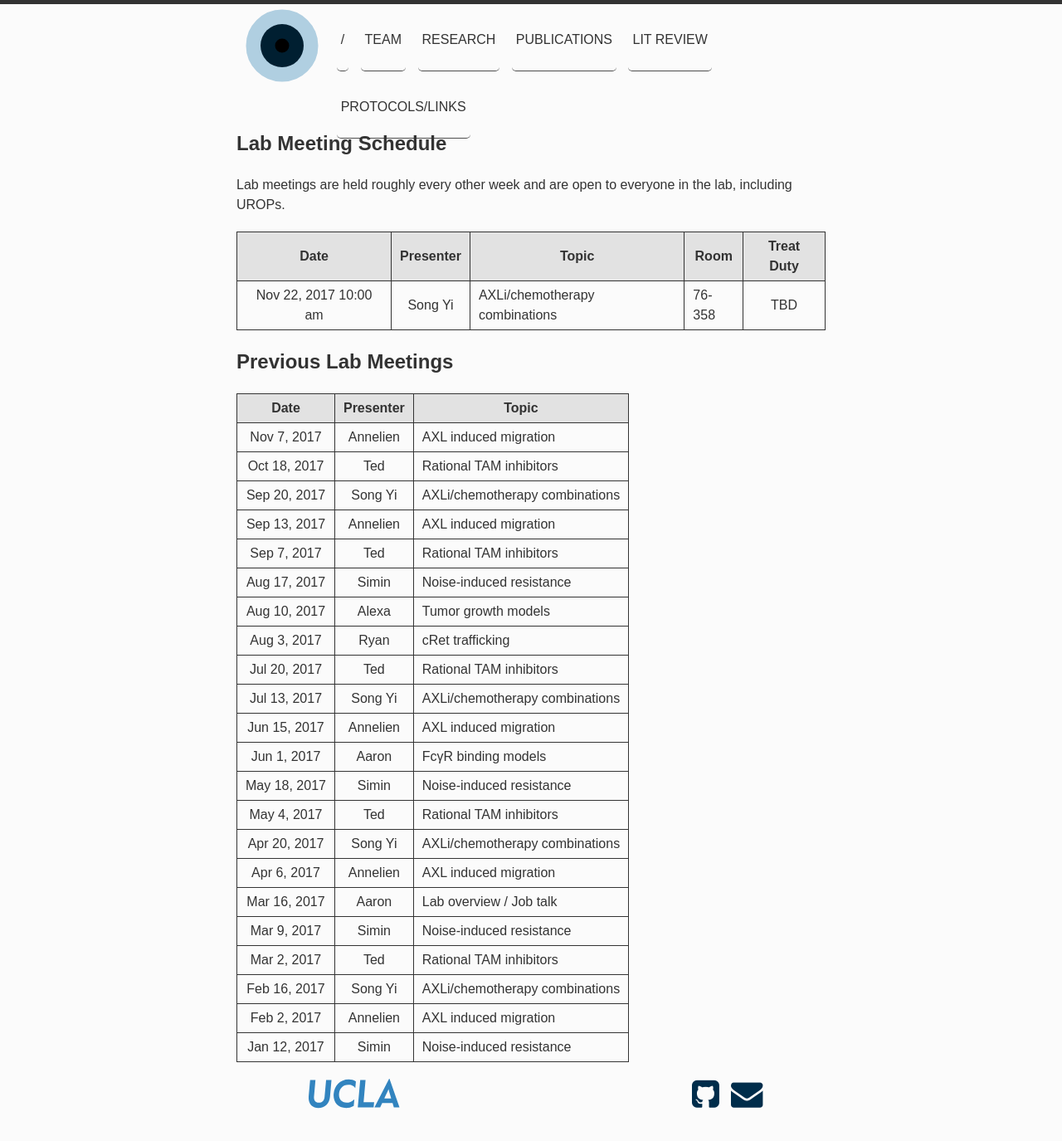
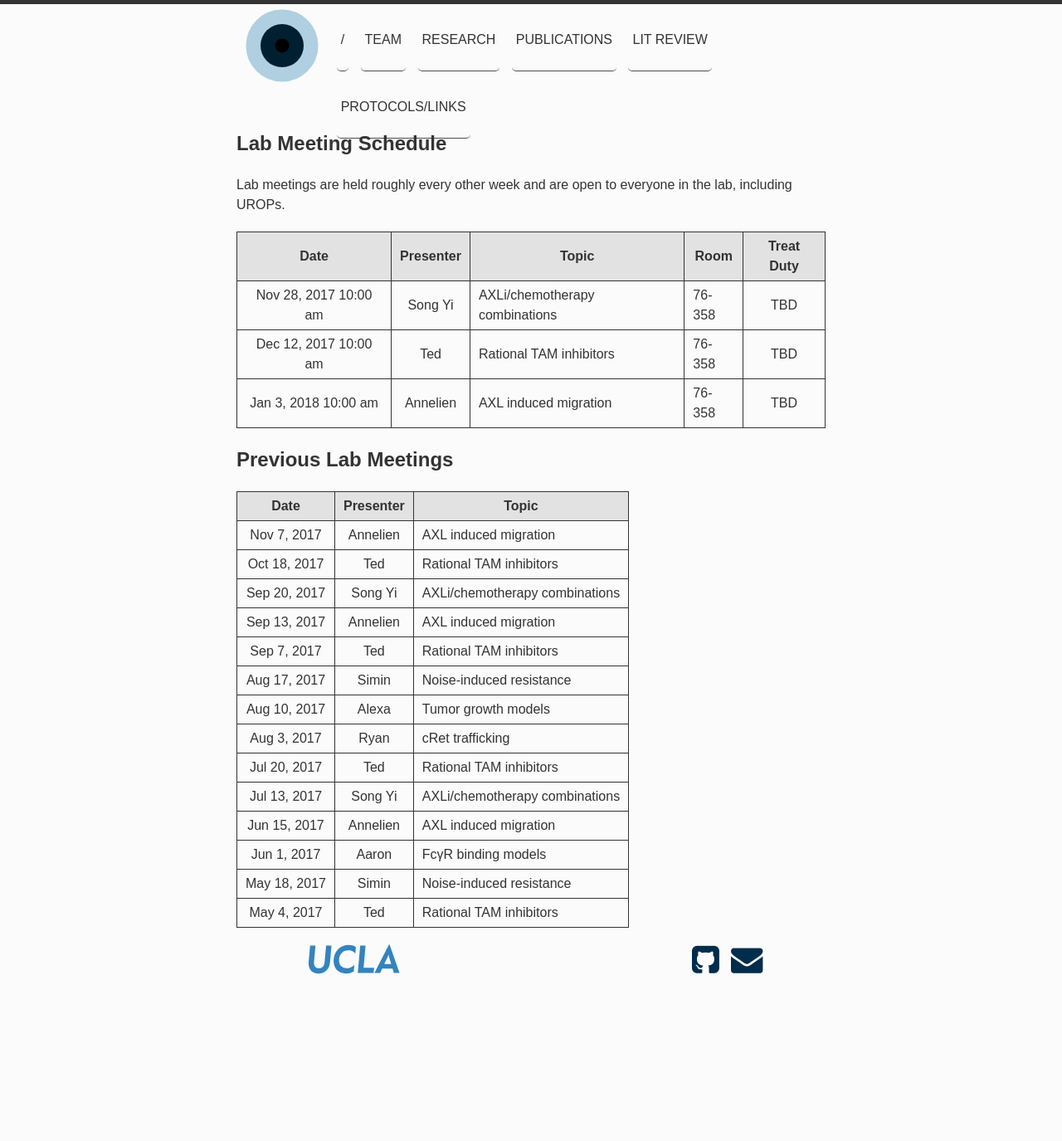
Before and after one commit to meyer-lab/asmlab.org, a Jekyll site: the page built from team/lab_meeting.md, in a window 1280 px wide and 1400 px high. Shown: the top 1375 px of the window at 83% size. Built offline with Jekyll 4.4.1, drawn with Linux system fonts in a browser that asks for light colours; some web fonts are replaced.

Commit message:
Update meetings.yml

```diff
--- a/_data/meetings.yml
+++ b/_data/meetings.yml
@@ -1,13 +1,3 @@
-- date: 2017-04-06 09:00:00
-  presenter: Annelien
-  topic: AXL induced migration
-  room: 76-358
-
-- date: 2017-04-20 09:00:00
-  presenter: Song Yi
-  topic: AXLi/chemotherapy combinations
-  room: 76-358
-
 - date: 2017-05-04 09:00:00
   presenter: Ted
   topic: Rational TAM inhibitors
@@ -77,10 +67,6 @@
   room: 76-358
   treats: Song Yi
 
-
-
-
-
 - date: 2017-10-18 10:00:00
   presenter: Ted
   topic: Rational TAM inhibitors
@@ -93,45 +79,20 @@
   room: 76-358
   treats: TBD
 
-- date: 2017-11-22 10:00:00
+- date: 2017-11-28 10:00:00
   presenter: Song Yi
   topic: AXLi/chemotherapy combinations
   room: 76-358
   treats: TBD
 
+- date: 2017-12-12 10:00:00
+  presenter: Ted
+  topic: Rational TAM inhibitors
+  room: 76-358
+  treats: TBD
 
-
-
-
-
-
-
-
-- date: 2017-02-02 09:00:00
+- date: 2018-01-03 10:00:00
   presenter: Annelien
   topic: AXL induced migration
   room: 76-358
-
-- date: 2017-02-16 09:00:00
-  presenter: Song Yi
-  topic: AXLi/chemotherapy combinations
-  room: 76-358
-
-- date: 2017-03-02 09:00:00
-  presenter: Ted
-  topic: Rational TAM inhibitors
-  room: 76-358
-
-- date: 2017-03-09 09:00:00
-  presenter: Simin
-  topic: Noise-induced resistance
-  room: 76-358
-
-- date: 2017-03-16 09:00:00
-  presenter: Aaron
-  topic: Lab overview / Job talk
-  room: 76-358
-
-- date: 2017-01-12 09:00:00
-  presenter: Simin
-  topic: Noise-induced resistance
+  treats: TBD
```
